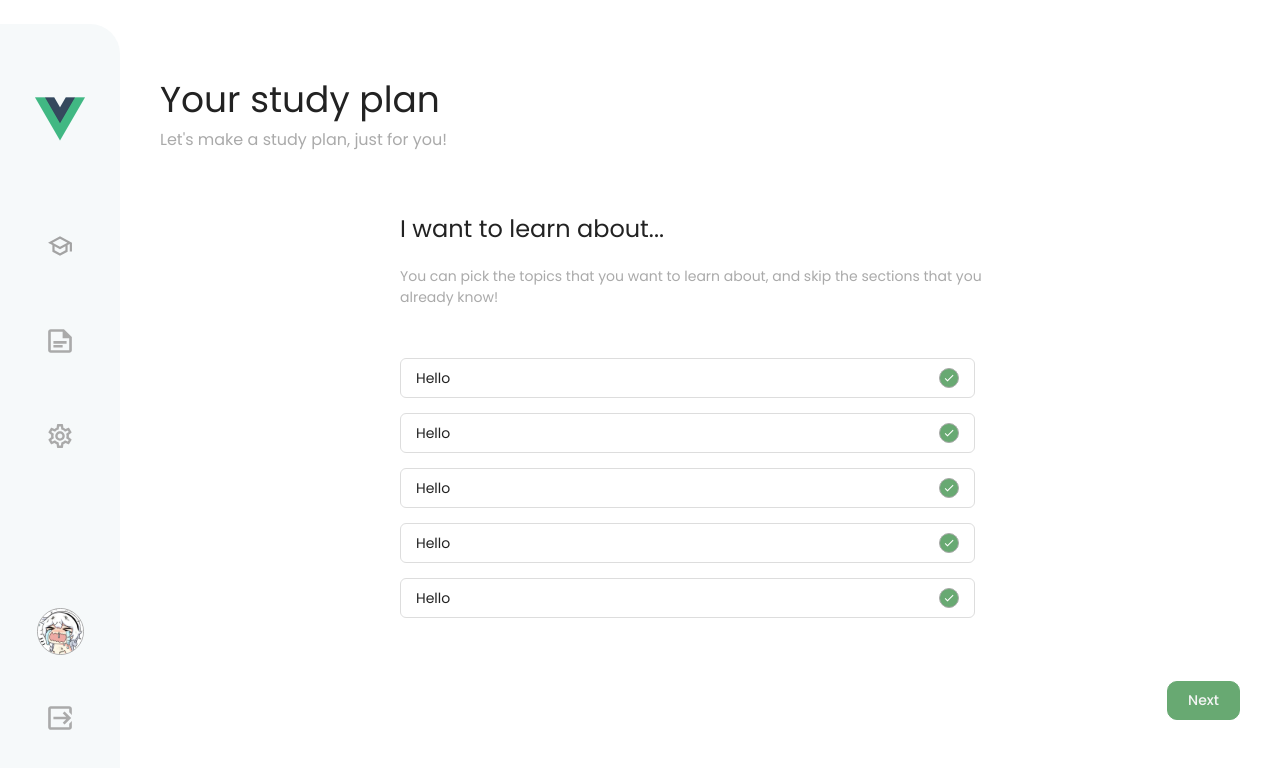
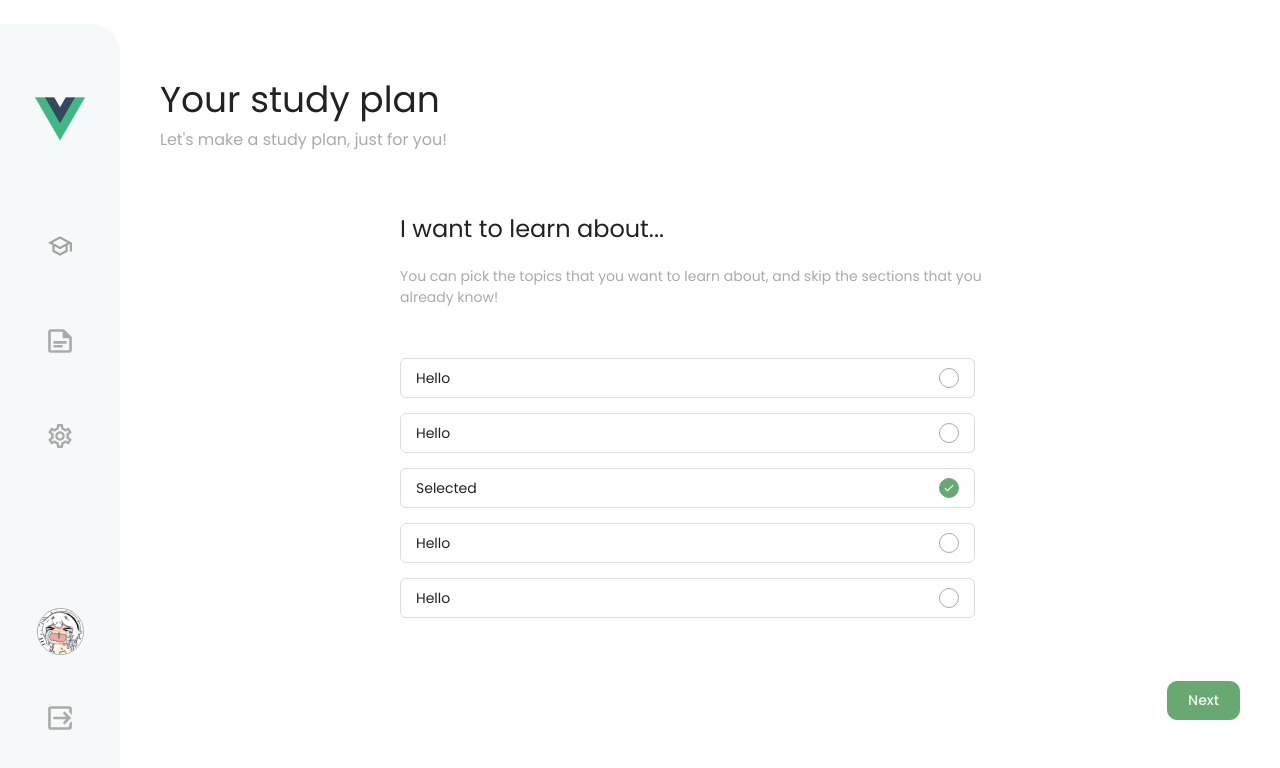
Before and after one commit to p4p-51/jubilant-octo-funicular, a Vue app in the folder frontend/: page /plan/create in a window 1280 px wide. Shown: the top 768 px of the page. Built offline with nearby package versions, Linux system fonts and the light colour scheme.

Commit message:
add conditional class to button

```diff
--- a/frontend/src/components/ModuleSelect.vue
+++ b/frontend/src/components/ModuleSelect.vue
@@ -1,7 +1,9 @@
 <template>
   <div class="module-select">
     <p>{{ name }}</p>
-    <button><img src="@/assets/icons/check.svg" /></button>
+    <button :class="{ isSelected: isSelected }">
+      <img src="@/assets/icons/check.svg" />
+    </button>
   </div>
 </template>
 
@@ -41,7 +43,6 @@
     border-radius: 100%;
 
     border: solid 1px $c-grey-dark;
-    background: $c-primary;
 
     height: 20px;
     width: 20px;
@@ -50,6 +51,11 @@
     padding: 0;
 
     cursor: pointer;
+
+    &.isSelected {
+      background-color: $c-primary;
+      border: solid 1px $c-primary;
+    }
   }
 }
 </style>
--- a/frontend/src/views/CreatePlanView.vue
+++ b/frontend/src/views/CreatePlanView.vue
@@ -13,11 +13,11 @@
       </p>
 
       <div class="multiselect-container">
-        <module-select name="Hello" isSelected="false" />
-        <module-select name="Hello" isSelected="false" />
-        <module-select name="Hello" isSelected="true" />
-        <module-select name="Hello" isSelected="false" />
-        <module-select name="Hello" isSelected="false" />
+        <module-select name="Hello" :isSelected="false" />
+        <module-select name="Hello" :isSelected="false" />
+        <module-select name="Selected" :isSelected="true" />
+        <module-select name="Hello" :isSelected="false" />
+        <module-select name="Hello" :isSelected="false" />
       </div>
     </div>
 
```
